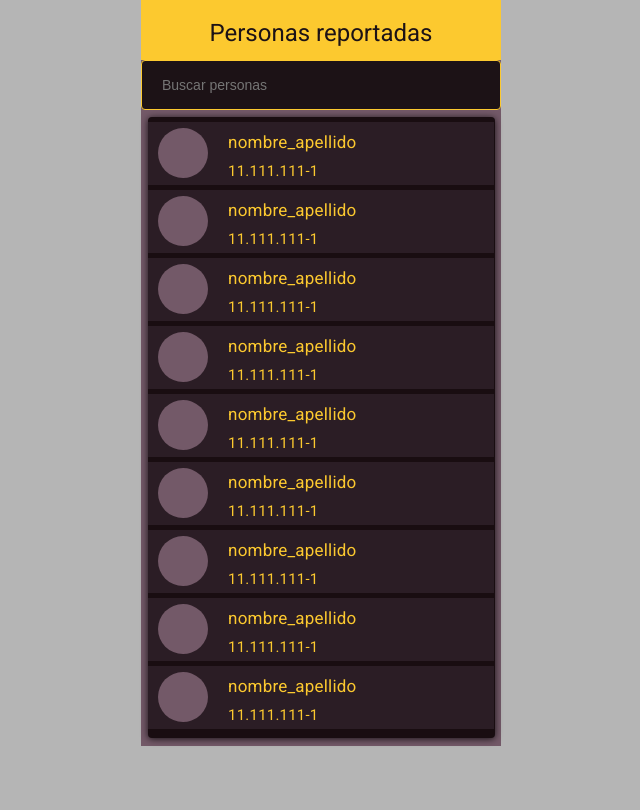
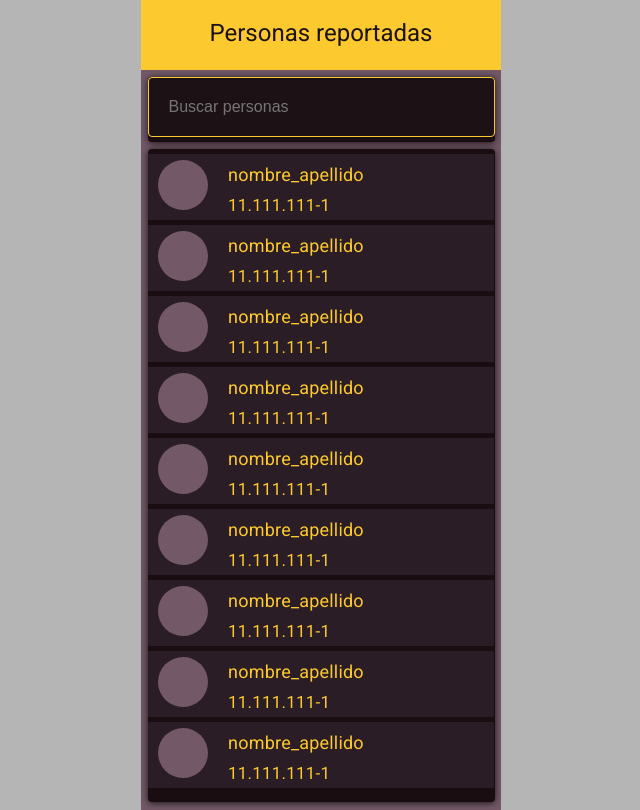
Before and after one commit to ClaudioGC/redport, a PHP site: page /personas_reportadas.html in a window 1280 px wide. Shown: the whole page, without its empty margins (319-959 px from the left). Before the commit the page ends 746 px from the top, so only its background shows below. Run offline with PHP 8.4, Linux system fonts and the light colour scheme; some libraries are stand-ins or nearby versions.

Commit message:
ajustes de tamaño

```diff
--- a/sass/_comments.sass
+++ b/sass/_comments.sass
@@ -7,11 +7,12 @@
 
 .user_avatar
 
-	width: 50px
-	height: 50px
+	width: 47px
+	height: 47px
 	border-radius: 50%
 	background: #735968
 	position: relative
+	margin-left: 2px
 	z-index: 99
 	float: left
 
@@ -21,7 +22,7 @@
 
 		font-size: $subtitulo_modulo
 		font-family: $font-family
-		font-weight: normal
+		font-weight: $font_normal
 		letter-spacing: 0.2px
 		margin-right: 10px
 		padding-bottom: 0
@@ -32,12 +33,12 @@
 
 .comment_date
 
-	font-size: 10px
+	font-size: 12px
 	display: inline-block
 	font-weight: 300
 	float: right
 	margin-right: 10px
-	margin-top: 12px
+	margin-top: 22px
 	color: $font-color
 
 .comment_box
@@ -56,6 +57,16 @@
 	padding-bottom: 10px
 	padding-right: 10px
 
+.comment
+
+	font-size: 16px
+	font-family: $font-family
+	font-weight: $font_light
+	letter-spacing: 0.8px
+	text-align: left
+	padding-left: 0px
+	padding-right: 0px
+	color: $font-color
 
 
 .container_report
--- a/sass/_container.sass
+++ b/sass/_container.sass
@@ -7,7 +7,7 @@
 	width: $ancho_contenedor
 	height: 100%
 	margin: 0 auto
-	padding-bottom: 5px
+	padding-bottom: 10px
 	background-color: $background_color
 	box-shadow: 0px 1px 7px 0px rgba(0, 0, 0, 0.8)
 	margin-top: 7px
@@ -86,7 +86,7 @@
 	padding-bottom: 5px
 	background-color: $header_color
 	box-shadow: 0px 1px 7px 0px rgba(0, 0, 0, 0.8)
-	margin-top: 7px
+	margin-top: 5px
 	border-radius: 4px
 	display: block
 
@@ -95,7 +95,7 @@
 		margin: 0 auto
 		display: block
 		text-align: center
-		font-size: $titulo_modulo_2
+		font-size: $titulo_modulo
 		font-family: $font-family
 		font-weight: $font_medium
 		padding: 15px 40px 40px 40px
@@ -109,8 +109,8 @@
 		font-weight: $font_medium
 		text-align: center
 		letter-spacing: 0.2px
-		margin-top: 5px
-		padding-bottom: 15px
+		margin-top: 10px
+		padding-bottom: 25px
 		color: $font-color_2
 
 
@@ -156,3 +156,15 @@
 		position: relative
 		color: $font-color
 		text-shadow: 0.2px 0.8px 1px rgba(0,0,0,.8)
+
+.container_search
+
+	width: $ancho_contenedor
+	height: 100%
+	margin: 0 auto
+	padding-bottom: 5px
+	background-color: $background_color
+	box-shadow: 0px 1px 7px 0px rgba(0, 0, 0, 0.8)
+	margin-top: 7px
+	border-radius: 4px
+	display: block
--- a/sass/_events.sass
+++ b/sass/_events.sass
@@ -13,7 +13,7 @@
 
 	width: 90px
 	height: 90px
-	margin: 0 20px 20px 20px
+	margin: 0 10px 20px 12px
 	display: inline-block
 	border-radius: 50%
 	border: 6px solid #f71138
@@ -22,7 +22,7 @@
 
 	width: 90px
 	height: 90px
-	margin: 0 20px 20px 20px
+	margin: 0 10px 20px 12px
 	display: inline-block
 	border-radius: 50%
 	border: 6px solid #ea711f
@@ -31,7 +31,7 @@
 
 	width: 90px
 	height: 90px
-	margin: 0 20px 20px 20px
+	margin: 0 10px 20px 12px
 	display: inline-block
 	border-radius: 50%
 	border: 6px solid #099c38
@@ -51,7 +51,7 @@
 
 .table
 
-	width: 214px
+	width: 235px
 	position: relative
 	float: right
 
--- a/sass/_header.sass
+++ b/sass/_header.sass
@@ -3,7 +3,7 @@
 .header
 
 	width: $ancho_pantalla
-	height: 60px
+	height: 70px
 	margin: 0 auto
 	display: block
 	background-color: $header_color
@@ -45,5 +45,5 @@
 		img
 			display: inline-block
 			position: relative
-			width: 50%
-			margin: 10px 90px 10px 90px
+			width: 55%
+			margin: 10px 80px 10px 80px
--- a/sass/_icons.sass
+++ b/sass/_icons.sass
@@ -17,7 +17,7 @@
 
 	position: relative
 	color: $font-color
-	font-size: 50px
+	font-size: 55px
 	line-height: 1.2 !important
 
 //ajuste icono home
@@ -62,13 +62,13 @@
 
 	position: relative
 	color: $background_color
-	font-size: 11px
+	font-size: 12px
 	line-height: 2.3 !important
 
 //ajuste de posición ícono "more"
 .rpicon-more
 
-	margin: -2px
+	margin: 1px
 	text-align: center
 
 [class^="rpicon-edit"]:before, [class*=" rpicon-edit"]:before
@@ -90,7 +90,7 @@
 
 .rpicon-search
 
-	margin-top: 14px
+	margin-top: 20px
 	margin-left: 311px
 	position: absolute
 	text-decoration: none
@@ -136,26 +136,26 @@
 
 .rpicon-user-good-small
 
-	margin-top: 12px
-	margin-left: 6px
+	margin-top: 13px
+	margin-left: 7px
 	position: absolute
 	text-decoration: none
 	z-index: 99
 
 [class^="rpicon-user-good-small"]:before, [class*=" rpicon-user-good-small"]:before
 
-	font-size: 50px
+	font-size: 45px
 
 //ajustes de ícono "user-bad-small"
 
 .rpicon-user-bad-small
 
-	margin-top: 12px
-	margin-left: 6px
+	margin-top: 13px
+	margin-left: 7px
 	position: absolute
 	text-decoration: none
 	z-index: 99
 
 [class^="rpicon-user-bad-small"]:before, [class*=" rpicon-user-bad-small"]:before
 
-	font-size: 50px
+	font-size: 45px
--- a/sass/_input-form.sass
+++ b/sass/_input-form.sass
@@ -6,7 +6,7 @@
 
 .label_rut
 
-	font-size: $titulo_modulo_2
+	font-size: $titulo_modulo
 	font-family: $font-family
 	font-weight: $font_medium
 	text-align: center
@@ -24,7 +24,7 @@
 
 	display: block
 	width: 100%
-	height: 50px
+	height: 60px
 	border-radius: 4px
 	border: 1px solid $border_button_color
 	line-height: 3
@@ -41,14 +41,14 @@
 	display: block
 	position: relative
 	width: 100%
-	height: 50px
+	height: 60px
 	border-radius: 4px
 	border: 1px solid $border_button_color
 	line-height: 3
 	padding-left: 20px
 	color: #fcc92f
 	background-color: $input_color
-	font-size: 14px
+	font-size: 16px
 
 //Labels del formulario de reporte de entorno
 
--- a/sass/_maps.sass
+++ b/sass/_maps.sass
@@ -25,8 +25,8 @@
 	display: inline-block
 	position: relative
 	color: $font-color
-	margin-top: 15px
+	margin-top: 20px
 
 .map_people
 
-	height: 45px
+	height: 50px
--- a/sass/_personal-file.sass
+++ b/sass/_personal-file.sass
@@ -61,7 +61,7 @@
 		margin: 10px 0px 5px 0px
 		padding-bottom: 0
 		padding-left: 20px
-		padding-right: 137px
+		padding-right: 130px
 		text-align: left
 		display: inline-block
 		color: $font-color
--- a/sass/_variables.sass
+++ b/sass/_variables.sass
@@ -12,13 +12,13 @@
 //jerarquía textos
 
 $title_header: 24px
-$titulo_modulo: 18px
-$titulo_modulo_2: 17px
-$subtitulo_modulo: 17px
-$texto_contenido: 15px
-$table_text: 13px
-$texto_boton_grande: 16px
-$texto_boton_chico: 15px
+$titulo_modulo: 20px
+$titulo_modulo_2: 18px
+$subtitulo_modulo: 18px
+$texto_contenido: 17px
+$table_text: 14px
+$texto_boton_grande: 18px
+$texto_boton_chico: 16px
 
 $ancho_pantalla: 360px
 $ancho_contenedor: 347px
--- a/sass/main.css
+++ b/sass/main.css
@@ -16,7 +15,7 @@
 
 .header {
   width: 360px;
-  height: 60px;
+  height: 70px;
   margin: 0 auto;
   display: block;
   background-color: #fcc92f; }
@@ -83,14 +82,14 @@
   display: block;
   position: relative;
   width: 100%;
-  height: 50px;
+  height: 60px;
   border-radius: 4px;
   border: 1px solid #fcc92f;
   line-height: 3;
   padding-left: 20px;
   color: #fcc92f;
   background-color: #1c1216;
-  font-size: 14px; }
+  font-size: 16px; }
 
 .form-report {
   width: 330px;
@@ -506,19 +516,19 @@
   float: left; }
 
 .username #user_name {
-  font-size: 17px;
+  font-size: 18px;
   font-family: "Roboto", sans-serif;
   font-weight: normal;
   letter-spacing: 0.2px;
   margin: 10px 0px 5px 0px;
   padding-bottom: 0;
   padding-left: 20px;
-  padding-right: 137px;
+  padding-right: 130px;
   text-align: left;
   display: inline-block;
   color: #fcc92f; }
 .username #rut {
-  font-size: 15px;
+  font-size: 17px;
   font-family: "Roboto", sans-serif;
   font-weight: normal;
   letter-spacing: 0.2px;
@@ -624,7 +634,7 @@
   width: 347px;
   height: 100%;
   margin: 0 auto;
-  padding-bottom: 5px;
+  padding-bottom: 10px;
   background-color: #190d11;
   box-shadow: 0px 1px 7px 0px rgba(0, 0, 0, 0.8);
   margin-top: 7px;
@@ -634,14 +644,14 @@
     margin: 0 auto;
     display: block;
     text-align: center;
-    font-size: 17px;
+    font-size: 18px;
     font-family: "Roboto", sans-serif;
     font-weight: 300;
     padding: 15px 40px 40px 60px;
     position: relative;
     color: #fcc92f; }
   .container h2 {
-    font-size: 17px;
+    font-size: 18px;
     font-family: "Roboto", sans-serif;
     font-weight: 300;
     text-align: center;
@@ -659,7 +669,7 @@
     position: relative;
     color: #fcc92f; }
   .container li {
-    font-size: 15px;
+    font-size: 17px;
     font-family: "Roboto", sans-serif;
     position: relative;
     list-style-type: none;
@@ -733,13 +743,24 @@
     margin: 0 auto;
     display: block;
     text-align: center;
-    font-size: 18px;
+    font-size: 20px;
     font-family: "Roboto", sans-serif;
     font-weight: 400;
     padding: 17px 60px 17px 60px;
     position: relative;
     color: #fcc92f;
     text-shadow: 0.2px 0.8px 1px rgba(0, 0, 0, 0.8); }
+
+.container_search {
+  width: 347px;
+  height: 100%;
+  margin: 0 auto;
+  padding-bottom: 5px;
+  background-color: #190d11;
+  box-shadow: 0px 1px 7px 0px rgba(0, 0, 0, 0.8);
+  margin-top: 7px;
+  border-radius: 4px;
+  display: block; }
 
 [class^="rpicon-"]:before, [class*=" rpicon-"]:before {
   position: relative;
@@ -808,7 +829,7 @@
   text-align: center; }
 
 .rpicon-search {
-  margin-top: 14px;
+  margin-top: 20px;
   margin-left: 311px;
   position: absolute;
   text-decoration: none;
@@ -838,24 +859,24 @@
   font-size: 75px; }
 
 .rpicon-user-good-small {
-  margin-top: 12px;
-  margin-left: 6px;
+  margin-top: 13px;
+  margin-left: 7px;
   position: absolute;
   text-decoration: none;
   z-index: 99; }
 
 [class^="rpicon-user-good-small"]:before, [class*=" rpicon-user-good-small"]:before {
-  font-size: 50px; }
+  font-size: 45px; }
 
 .rpicon-user-bad-small {
-  margin-top: 12px;
-  margin-left: 6px;
+  margin-top: 13px;
+  margin-left: 7px;
   position: absolute;
   text-decoration: none;
   z-index: 99; }
 
 [class^="rpicon-user-bad-small"]:before, [class*=" rpicon-user-bad-small"]:before {
-  font-size: 50px; }
+  font-size: 45px; }
 
 .map {
   width: 347px;
@@ -913,10 +934,10 @@
     padding-left: 30px; }
 
 p {
-  font-size: 15px;
+  font-size: 17px;
   font-family: "Roboto", sans-serif;
   font-weight: normal;
-  letter-spacing: 0, 7px;
+  letter-spacing: 0.8px;
   text-align: left;
   padding-left: 20px;
   padding-right: 20px;
--- a/sass/main.sass
+++ b/sass/main.sass
@@ -80,7 +80,7 @@
 	font-size: $texto_contenido
 	font-family: $font-family
 	font-weight: normal
-	letter-spacing: 0,7px
+	letter-spacing: 0.8px
 	text-align: left
 	padding-left: 20px
 	padding-right: 20px
```
Also changed, not shown: other parts of sass/main.css (+61 -51 lines), sass/_buttons.sass (+16 -16 lines), 1 other file.
